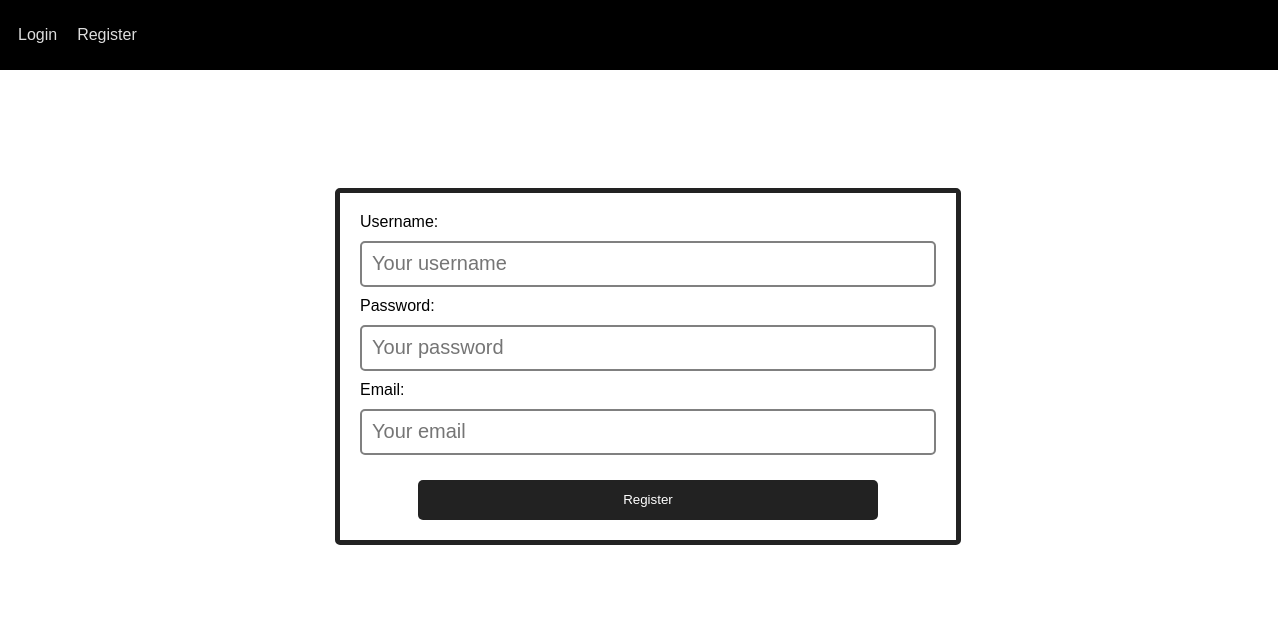
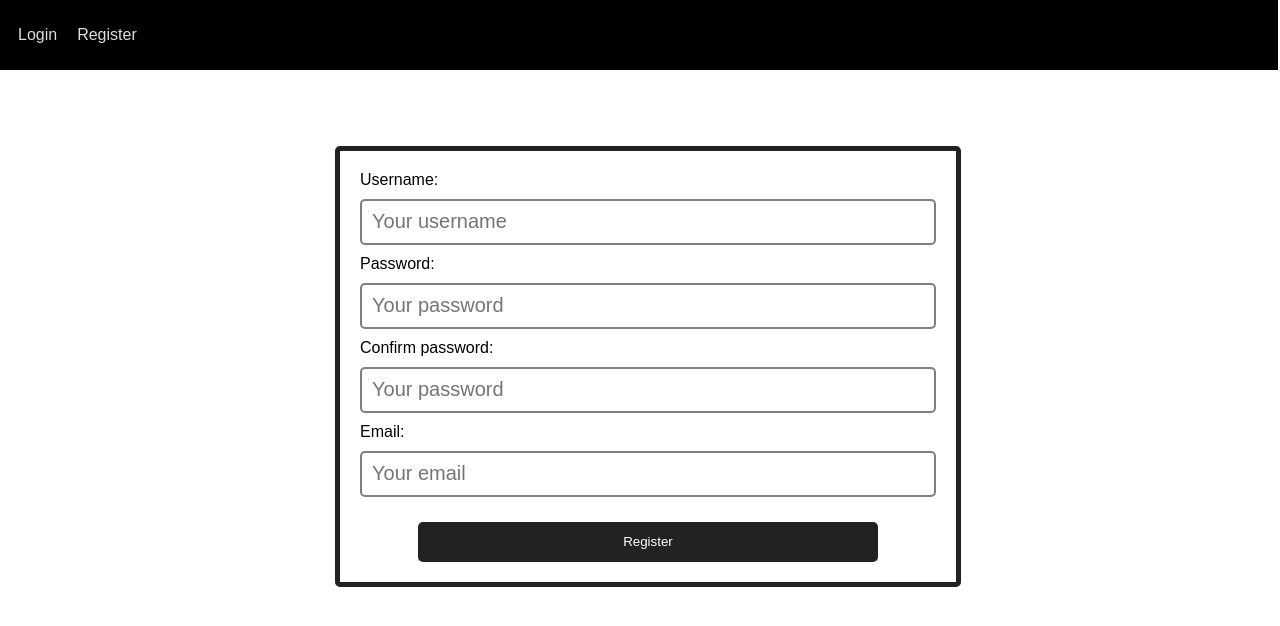
Before and after one commit to francogaliotti/BudgetManagement, a React (Create React App) app in the folder client/: page /register in a window 1280 px wide. Shown: the top 626 px of the page. Built offline with nearby package versions, Linux system fonts and the light colour scheme; no server answers.

Commit message:
confirm password

```diff
--- a/client/src/pages/Register.js
+++ b/client/src/pages/Register.js
@@ -13,11 +13,13 @@ function Register() {
     const initialValues = {
         username: "",
         password: "",
+        password2: "",
         email: ""
     }
     const validationSchema = Yup.object().shape({
         username: Yup.string().min(3).max(15).required(),
         password: Yup.string().min(4).max(20).required(),
+        password2: Yup.string().required('You must confirm the password').oneOf([Yup.ref('password'), null], "Passwords do not match"),
         email: Yup.string().email().required()
     })
     const onSubmit = (data) => {
@@ -59,6 +61,14 @@ function Register() {
                             id="fieldAddRecord"
                             name="password"
                             placeholder="Your password" />
+                        <label>Confirm password: </label>
+                        <ErrorMessage name='password2' component='span' />
+                        <Field
+                            autoComplete="off"
+                            type="password"
+                            id="fieldAddRecord"
+                            name="password2"
+                            placeholder="Your password" />
                         <label>Email: </label>
                         <ErrorMessage name='email' component='span' />
                         <Field
```
Also changed, not shown: 1 other file (tests, documents, lock files or other folders).
